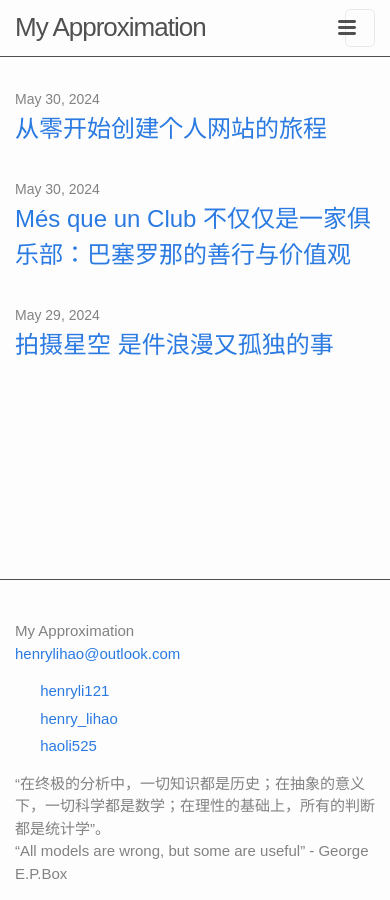
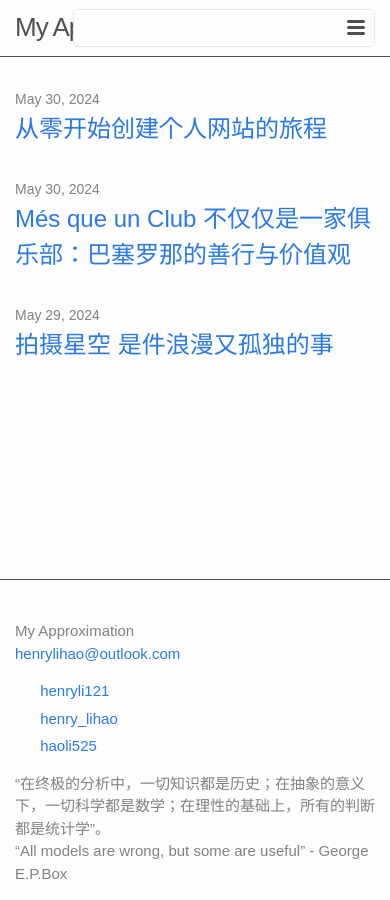
Before and after one commit to henryli121/henryli121.github.io, a Jekyll site: the page built from index.markdown, in a window 390 px wide. Built offline with Jekyll 4.4.1, drawn with Linux system fonts in a browser that asks for light colours; some web fonts are replaced.

Commit message:
menu-style

```diff
--- a/assets/css/main.css
+++ b/assets/css/main.css
@@ -262,7 +262,8 @@
     border: 1px solid #e8e8e8;
     border-radius: 5px;
     text-align: center;
-    width: calc(15% - 30px);
+    width: 100%; /* Make the nav bar full width */
+    max-width: 300px; /* Set a maximum width */
   }
   .site-nav label[for=nav-trigger] {
     display: block;
@@ -274,8 +275,8 @@
   }
   .site-nav .menu-icon {
     display: block;
-    float: center;
-    width: 15px;
+    float: right;
+    width: 36px;
     height: 26px;
     line-height: 0;
     padding-top: 10px;
@@ -294,12 +295,28 @@
   }
   .site-nav .page-link {
     display: block;
-    padding: 5px 10px;
-    margin-left: 5px;
+    padding: 10px 0; /* Increase padding for better touch targets */
     text-align: center;
   }
   .site-nav .page-link:not(:last-child) {
     margin-right: 0;
+  }
+  .toggle-container {
+    display: flex;
+    justify-content: center;
+    margin-top: 10px;
+  }
+  .toggle-label {
+    display: flex;
+    align-items: center;
+    justify-content: center;
+    cursor: pointer;
+    width: 50px;
+    height: 25px;
+    background-color: #ccc;
+    border-radius: 25px;
+    position: relative;
+    transition: background-color 0.3s;
   }
 }
 
```
Also changed, not shown: 1 other file.
